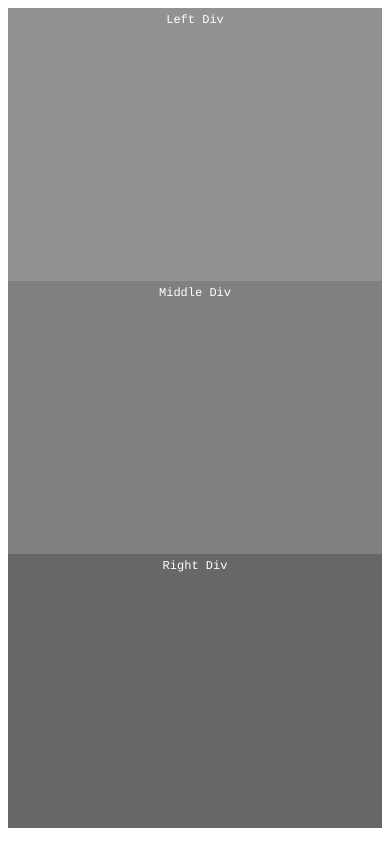
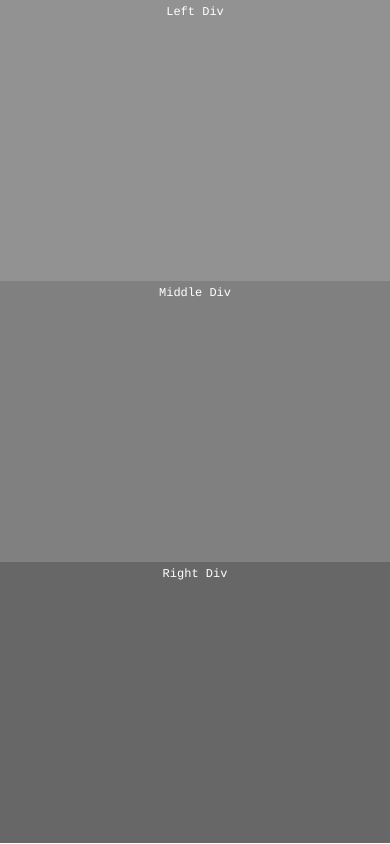
Before and after one commit to ryanjlee/verdant-octo-lamp, a plain HTML site: page zillowLayout/threeColumn/index.html in a window 390 px wide. Drawn offline with Linux system fonts and the light colour scheme.

Commit message:
Implement mobile capabilities

```diff
--- a/zillowLayout/threeColumn/index.html
+++ b/zillowLayout/threeColumn/index.html
@@ -2,6 +2,7 @@
 <head>
   <title></title>
   <link rel="stylesheet" type="text/css" href="styles.css">
+  <meta name="viewport" content="width=device-width, initial-scale=1">
 </head>
 <body>
   <div id='container'>
--- a/zillowLayout/threeColumn/styles.css
+++ b/zillowLayout/threeColumn/styles.css
@@ -1,12 +1,16 @@
+html, body, #container {
+  width: 100%;
+  height: 100%;
+  margin: 0px;
+}
+
 #container {
   position: relative;
-  width: 100%;
-  height: 100%;
 }
 
 div {
   width: 100%;
-  height: 33%;
+  height: 33.3%;
   font: 12px/24px courier;
   text-align: center;
   color: #fff;
```
